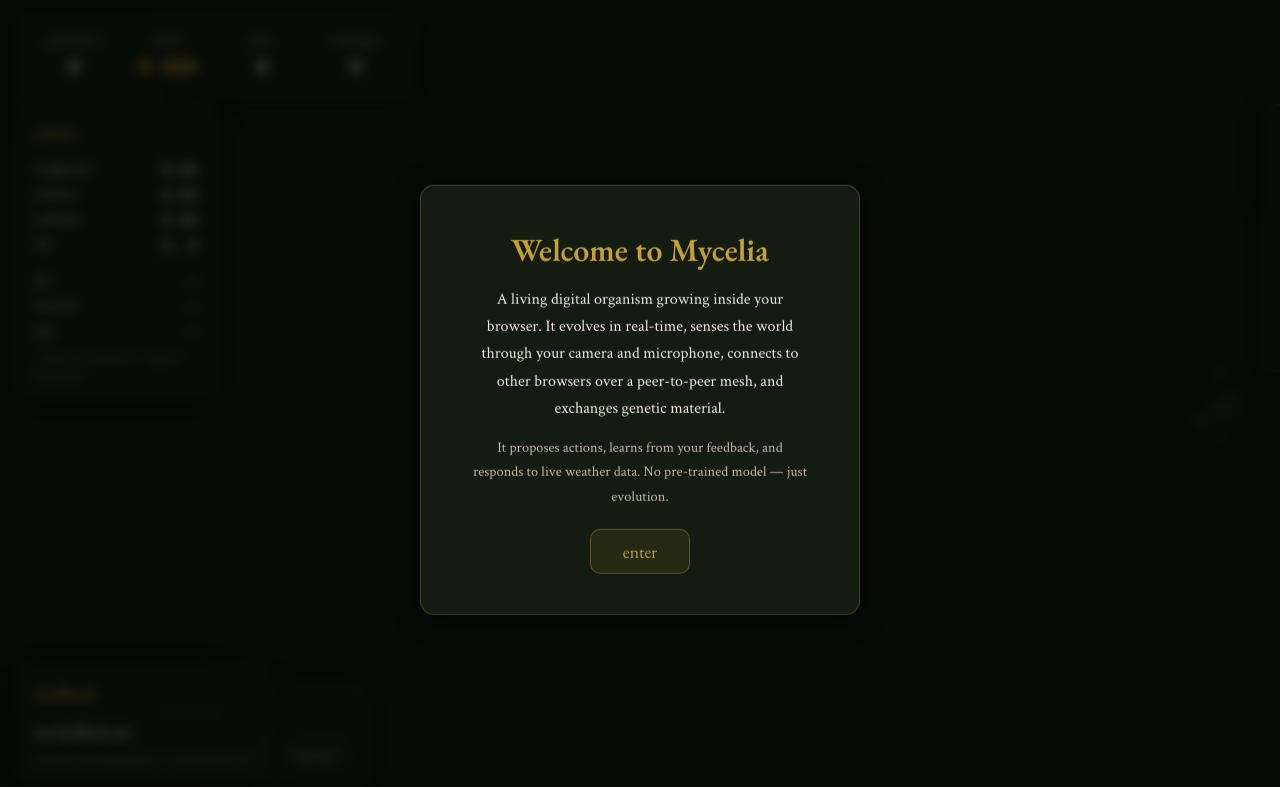
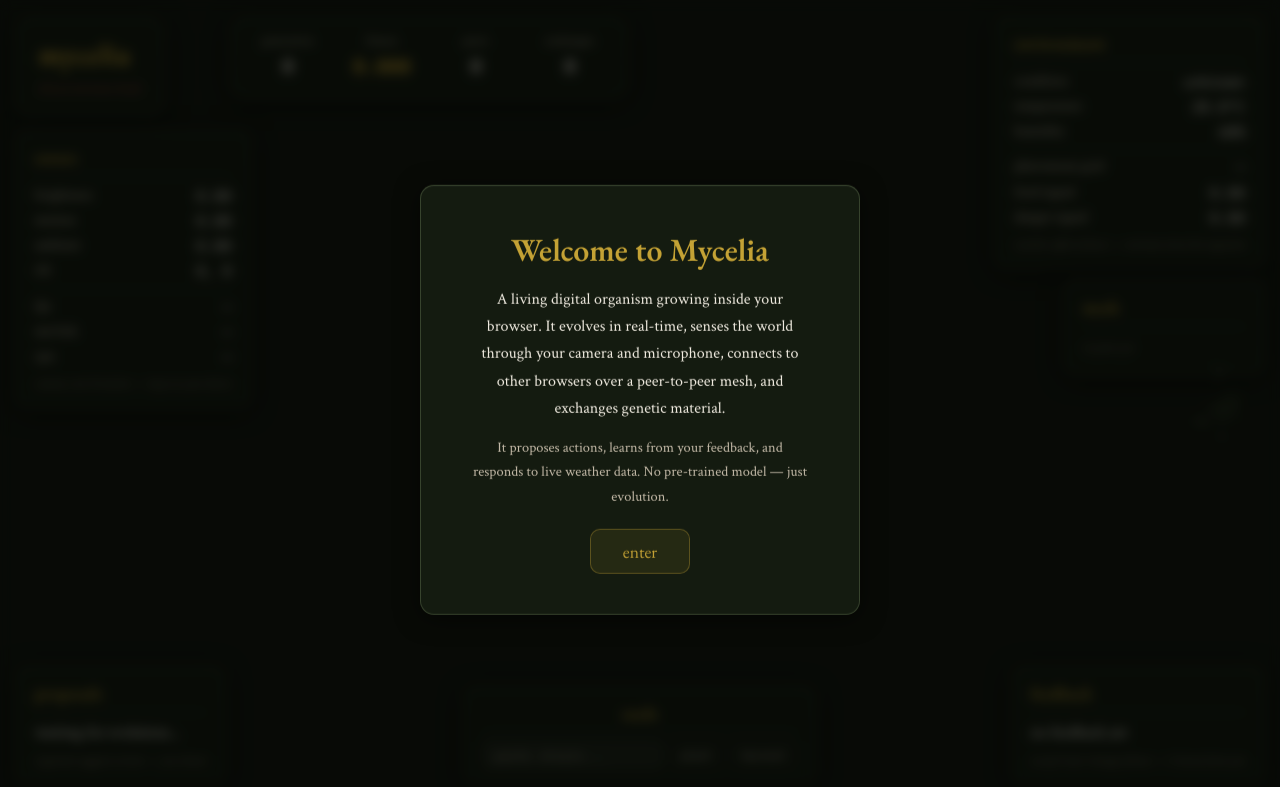
Before and after one commit to Amitk003/Mycelia, a website built with Vite: page index.html in a window 1280 px wide. Built offline with nearby package versions, Linux system fonts and the light colour scheme; no server answers.

Commit message:
fix: restore original box positioning from commit 0b59f3a\n\n- Restored individual absolute positioning for each box\n- Removed flex column wrappers (#col-left, #col-right, #bottom-bar)\n- #title-box: top:16px left:16px\n- #box-stats: top:16px left:230px\n- #box-sensors: left:16px top:130px\n- #box-weather: right:16px top:16px\n- #peer-list-box: right:16px top:280px\n- #box-proposals: left:16px bottom:16px\n- #box-seeds: left:50% bottom:16px\n- #box-feedback: right:16px bottom:16px\n- Kept dev 2 bug fixes: toast timer, resize handler, step button

```diff
--- a/src/ui/layout.ts
+++ b/src/ui/layout.ts
@@ -37,8 +37,7 @@ export function createLayout(): LayoutElements {
   app.innerHTML = `
     <canvas id="forest-canvas"></canvas>
 
-    <!-- Title bar — top row -->
-    <div id="title-bar">
+    <!-- Title box — top left -->
     <div id="title-box" class="fbox">
       <h1 id="title-text">mycelia</h1>
       <div id="title-status">waking...</div>
@@ -57,34 +56,8 @@ export function createLayout(): LayoutElements {
         <span class="stat-label">exchanges</span><span class="stat-val" id="box-hgt-val">0</span>
       </div>
     </div>
-    </div>
 
-    <!-- Right column --->
-    <div id="col-right">
-      <div id="peer-list-box" class="fbox data-box">
-        <div class="box-title">mesh</div>
-        <div id="peer-list"><span class="box-hint" style="margin:0">no peers yet</span></div>
-      </div>
-      <div id="box-weather" class="fbox data-box">
-        <div class="box-title">environment</div>
-        <div class="box-grid">
-          <span class="box-label">condition</span><span class="box-val" id="wb-cond">—</span>
-          <span class="box-label">temperature</span><span class="box-val" id="wb-temp">—</span>
-          <span class="box-label">humidity</span><span class="box-val" id="wb-humid">—</span>
-        </div>
-        <div style="border-top:1px solid rgba(120,140,100,0.15);margin:6px 0;padding-top:6px;">
-          <div class="box-grid">
-            <span class="box-label">pheromone grid</span><span class="box-val" id="ph-grid">—</span>
-            <span class="box-label">food signal</span><span class="box-val" id="ph-food">0.00</span>
-            <span class="box-label">danger signal</span><span class="box-val" id="ph-danger">0.00</span>
-          </div>
-        </div>
-        <div class="box-hint">weather affects fitness — extremes stress the organism</div>
-      </div>
-    </div>
-
-    <!-- Left column -->
-    <div id="col-left">
+    <!-- Sensors box — below title on left side -->
     <div id="box-sensors" class="fbox data-box">
       <div class="box-title">senses</div>
       <div class="box-grid">
@@ -102,15 +75,39 @@ export function createLayout(): LayoutElements {
       </div>
       <div class="box-hint">camera, mic & motion — stays on your device</div>
     </div>
+
+    <!-- Weather box — right top -->
+    <div id="box-weather" class="fbox data-box">
+      <div class="box-title">environment</div>
+      <div class="box-grid">
+        <span class="box-label">condition</span><span class="box-val" id="wb-cond">—</span>
+        <span class="box-label">temperature</span><span class="box-val" id="wb-temp">—</span>
+        <span class="box-label">humidity</span><span class="box-val" id="wb-humid">—</span>
+      </div>
+      <div style="border-top:1px solid rgba(120,140,100,0.15);margin:6px 0;padding-top:6px;">
+        <div class="box-grid">
+          <span class="box-label">pheromone grid</span><span class="box-val" id="ph-grid">—</span>
+          <span class="box-label">food signal</span><span class="box-val" id="ph-food">0.00</span>
+          <span class="box-label">danger signal</span><span class="box-val" id="ph-danger">0.00</span>
+        </div>
+      </div>
+      <div class="box-hint">weather affects fitness — extremes stress the organism</div>
     </div>
 
-    <!-- Bottom bar -->
-    <div id="bottom-bar">
+    <!-- Mesh box — right, below weather -->
+    <div id="peer-list-box" class="fbox data-box">
+      <div class="box-title">mesh</div>
+      <div id="peer-list"><span class="box-hint" style="margin:0">no peers yet</span></div>
+    </div>
+
+    <!-- Proposals box — bottom left -->
     <div id="box-proposals" class="fbox data-box">
       <div class="box-title">proposals <span id="prop-count"></span></div>
       <div id="prop-list">waiting for evolution...</div>
       <div class="box-hint">organism suggests actions — you choose</div>
     </div>
+
+    <!-- Seeds — bottom center -->
     <div id="box-seeds" class="fbox">
       <div class="box-title">seeds</div>
       <div id="seed-grid"></div>
@@ -120,11 +117,12 @@ export function createLayout(): LayoutElements {
         <button id="strain-harvest-btn" class="fbox-btn">harvest</button>
       </div>
     </div>
+
+    <!-- Feedback box — bottom right -->
     <div id="box-feedback" class="fbox data-box">
       <div class="box-title">feedback</div>
       <div id="fb-list">no feedback yet</div>
       <div class="box-hint">accept/reject changes fitness — it learns from you</div>
-      </div>
     </div>
 
     <!-- Welcome box — first-time visitors -->
--- a/src/ui/styles.css
+++ b/src/ui/styles.css
@@ -51,9 +51,7 @@ html, body {
 }
 
 /* Title bar — top row */
-#title-bar { position: absolute; top: 16px; left: 16px; right: 16px; z-index: 10; display: flex; gap: 12px; align-items: stretch; pointer-events: none; }
-#title-bar > * { pointer-events: auto; }
-#title-box { border-radius: 18px; padding: 16px 22px; min-height: 76px; display: flex; flex-direction: column; justify-content: center; flex-shrink: 0; }
+#title-box { position: absolute; top: 16px; left: 16px; border-radius: 18px; padding: 16px 22px; min-height: 76px; display: flex; flex-direction: column; justify-content: center; }
 #title-text {
   font-family: var(--font-display); font-size: 1.8rem; font-weight: 500;
   color: var(--gold); letter-spacing: 0.04em;
@@ -72,8 +70,9 @@ html, body {
 
 /* Stats box — horizontal row, same height as title */
 #box-stats {
-  padding: 16px 22px; min-height: 76px; border-radius: 18px;
-  display: flex; align-items: center; gap: 24px; flex: 1;
+  position: absolute; top: 16px; left: 230px; padding: 16px 22px;
+  min-height: 76px; border-radius: 18px;
+  display: flex; align-items: center; gap: 24px;
 }
 .stats-combined .stats-row {
   display: flex; flex-direction: column; align-items: center; gap: 2px;
@@ -94,15 +93,7 @@ html, body {
 }
 .stat-val.accent { color: var(--gold); text-shadow: 0 1px 6px rgba(196,162,53,0.25); }
 
-/* Columns */
-#col-left { position: absolute; left: 16px; top: 104px; z-index: 10; display: flex; flex-direction: column; gap: 12px; pointer-events: none; }
-#col-left > * { pointer-events: auto; }
-#col-right { position: absolute; right: 16px; top: 104px; z-index: 10; display: flex; flex-direction: column; gap: 12px; pointer-events: none; }
-#col-right > * { pointer-events: auto; }
-#bottom-bar { position: absolute; bottom: 16px; left: 16px; right: 16px; z-index: 10; display: flex; gap: 12px; align-items: flex-end; pointer-events: none; }
-#bottom-bar > * { pointer-events: auto; flex: 1; max-width: 400px; }
-#bottom-bar #box-seeds { flex: 0 0 auto; }
-
+/* Title bar — top row */
 /* Data boxes */
 .data-box { min-width: 200px; }
 .box-title {
@@ -119,10 +110,16 @@ html, body {
 }
 
 /* === LAYOUT === */
-#box-proposals { max-height: 260px; overflow-y: auto; }
-#box-seeds { text-align: center; min-width: 200px; }
+/* Left column */
+#box-sensors { left: 16px; top: 130px; }
+#box-proposals { left: 16px; bottom: 16px; max-width: 400px; max-height: 260px; overflow-y: auto; }
 
-#peer-list-box { max-width: 280px; max-height: 120px; overflow-y: auto; }
+/* Right column */
+#box-weather { right: 16px; top: 16px; }
+#box-feedback { right: 16px; bottom: 16px; min-width: 200px; }
+#box-seeds { left: 50%; transform: translateX(-50%); bottom: 16px; text-align: center; }
+
+#peer-list-box { right: 16px; top: 280px; max-width: 280px; max-height: 120px; overflow-y: auto; }
 
 /* Proposal items */
 .prop-item {
@@ -293,9 +290,10 @@ html, body {
 
 /* Responsive */
 @media (max-width: 768px) {
-  #col-left, #col-right { top: 96px; }
-  #bottom-bar { flex-direction: column; align-items: stretch; }
-  #bottom-bar > * { max-width: none; }
-  #box-seeds { min-width: 0; }
+  #box-stats { left: 16px; top: 105px; }
+  .data-box { max-width: 240px; }
+  #box-proposals { max-width: 280px; }
+  #box-sensors { top: 140px; }
+  #box-feedback { min-width: 160px; }
   #control-group { right: 8px; }
 }
```
Lines whose indentation alone changed are shown as unchanged.
